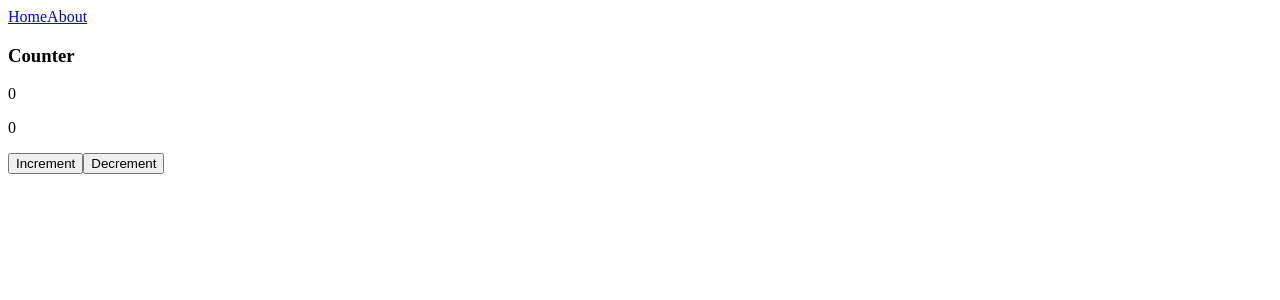
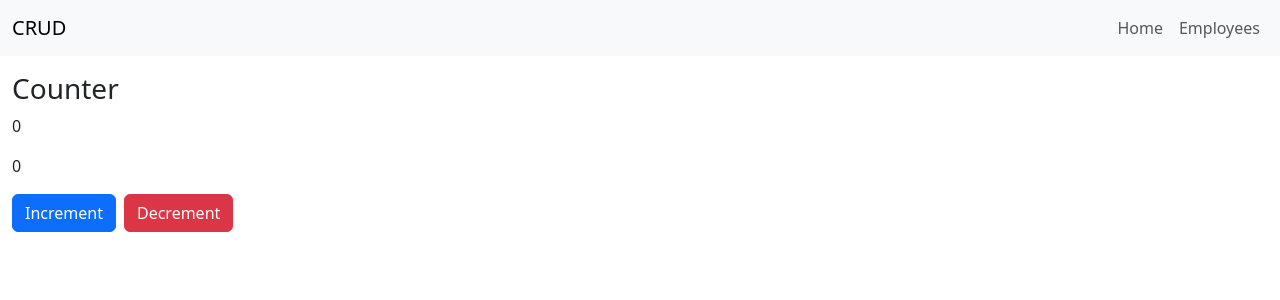
Before and after one commit to EstefanoVilela/vuejs-crud, a Vue app: page / in a window 1280 px wide. Shown: the top 300 px of the page. Built offline with nearby package versions, Linux system fonts and the light colour scheme.

Commit message:
Preparing for the list

```diff
--- a/package.json
+++ b/package.json
@@ -11,6 +11,7 @@
     "type-check": "vue-tsc --build --force"
   },
   "dependencies": {
+    "bootstrap": "^5.3.2",
     "pinia": "^2.1.7",
     "vue": "^3.3.11",
     "vue-router": "^4.2.5"
--- a/src/App.vue
+++ b/src/App.vue
@@ -1,12 +1,14 @@
 <script setup lang="ts">
-import { RouterLink, RouterView } from 'vue-router'
+import { RouterView } from 'vue-router'
+import 'bootstrap/dist/css/bootstrap.min.css'
+import 'bootstrap/dist/js/bootstrap.min.js'
+import Navbar from '@/components/Navbar.vue'
 </script>
 
 <template>
-  <nav>
-    <RouterLink to="/">Home</RouterLink>
-    <RouterLink to="/about">About</RouterLink>
-  </nav>
+  <Navbar />
 
-  <RouterView />
+  <div class="container-fluid my-3">
+    <RouterView />
+  </div>
 </template>
--- /dev/null
+++ b/src/components/Navbar.vue
@@ -0,0 +1,38 @@
+<script setup lang="ts">
+import { RouterLink } from 'vue-router'
+</script>
+
+<template>
+  <nav class="navbar navbar-expand-lg bg-light">
+    <div class="container-fluid">
+      <a class="navbar-brand" href="#">CRUD</a>
+
+      <button class="navbar-toggler" type="button" data-bs-toggle="collapse" data-bs-target="#navbarSupportedContent"
+        aria-controls="navbarSupportedContent" aria-expanded="false" aria-label="Toggle navigation">
+        <span class="navbar-toggler-icon"></span>
+      </button>
+
+      <div class="collapse navbar-collapse" id="navbarSupportedContent">
+        <ul class="navbar-nav ms-auto mb-2 mb-lg-0">
+          <li class="nav-item">
+            <RouterLink to="/" class="nav-link">Home</RouterLink>
+          </li>
+          <li class="nav-item">
+            <RouterLink to="/employees" class="nav-link">Employees</RouterLink>
+          </li>
+          <!-- <li class="nav-item dropdown">
+          <a class="nav-link dropdown-toggle" href="#" role="button" data-bs-toggle="dropdown" aria-expanded="false">
+            Dropdown
+          </a>
+          <ul class="dropdown-menu">
+            <li><a class="dropdown-item" href="#">Action</a></li>
+            <li><a class="dropdown-item" href="#">Another action</a></li>
+            <li><hr class="dropdown-divider"></li>
+            <li><a class="dropdown-item" href="#">Something else here</a></li>
+          </ul>
+        </li> -->
+        </ul>
+      </div>
+    </div>
+  </nav>
+</template>
--- a/src/router/index.ts
+++ b/src/router/index.ts
@@ -9,6 +9,16 @@
       name: 'home',
       component: () => import('@/views/HomePage.vue')
     },
+    {
+      path: '/employees',
+      name: 'Empleados',
+      children: [
+        {
+          path: '',
+          component: () => import('@/views/employees/List.vue')
+        },
+      ]
+    }
   ]
 })
 
--- a/src/stores/counter.ts
+++ b/src/stores/counter.ts
@@ -5,13 +5,8 @@
   const count = ref(0)
   const doubleCount = computed(() => count.value * 2)
 
-  function increment() {
-    count.value++
-  }
-
-  function decrement() {
-    count.value--
-  }
+  const increment = () => count.value++
+  const decrement = () => count.value--
 
   return { count, doubleCount, increment, decrement }
 })
--- a/src/views/HomePage.vue
+++ b/src/views/HomePage.vue
@@ -9,6 +9,6 @@
   <h3>Counter</h3>
   <p>{{ cs.count }}</p>
   <p>{{ cs.doubleCount }}</p>
-  <button @click="cs.increment">Increment</button>
-  <button @click="cs.decrement">Decrement</button>
+  <button @click="cs.increment" class="btn btn-primary me-2">Increment</button>
+  <button @click="cs.decrement" class="btn btn-danger">Decrement</button>
 </template>
--- /dev/null
+++ b/src/views/employees/List.vue
@@ -0,0 +1,5 @@
+<script setup lang="ts"></script>
+
+<template>
+  <h1>Employees List</h1>
+</template>
```
Also changed, not shown: 1 other file (tests, documents, lock files or other folders).
